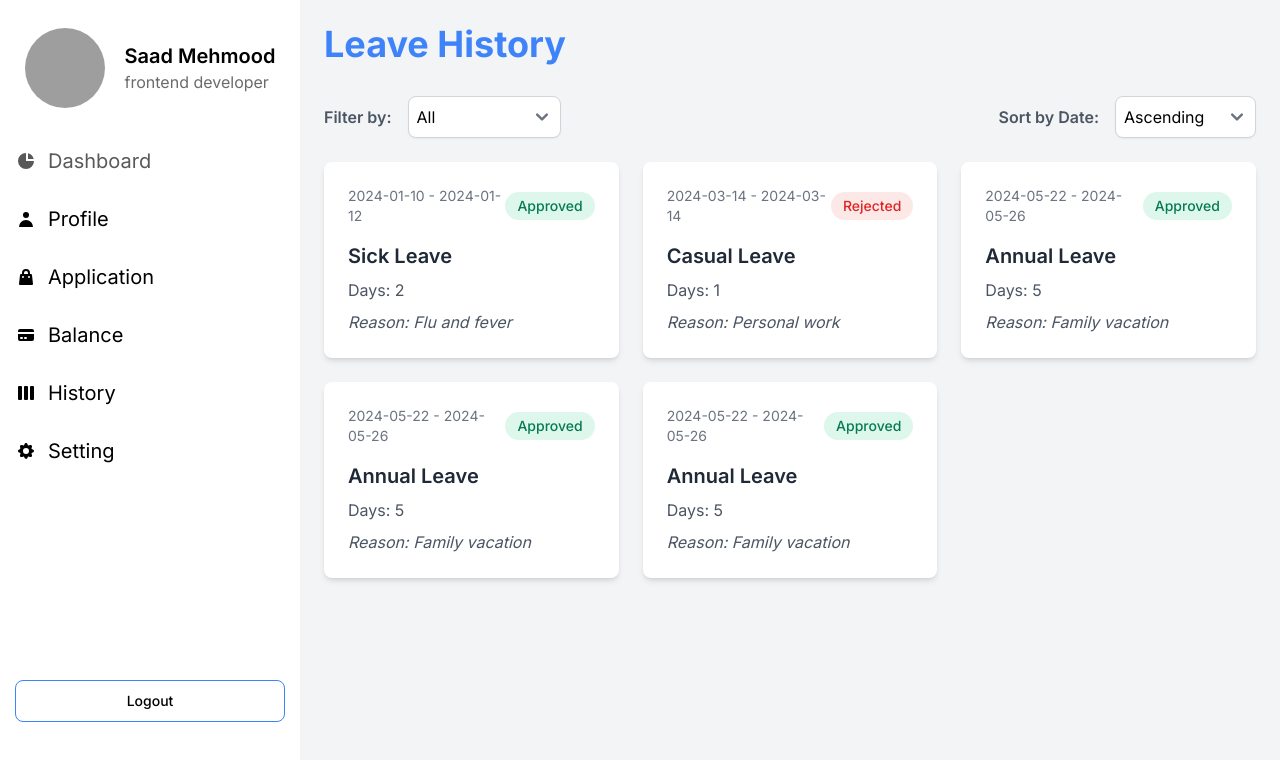
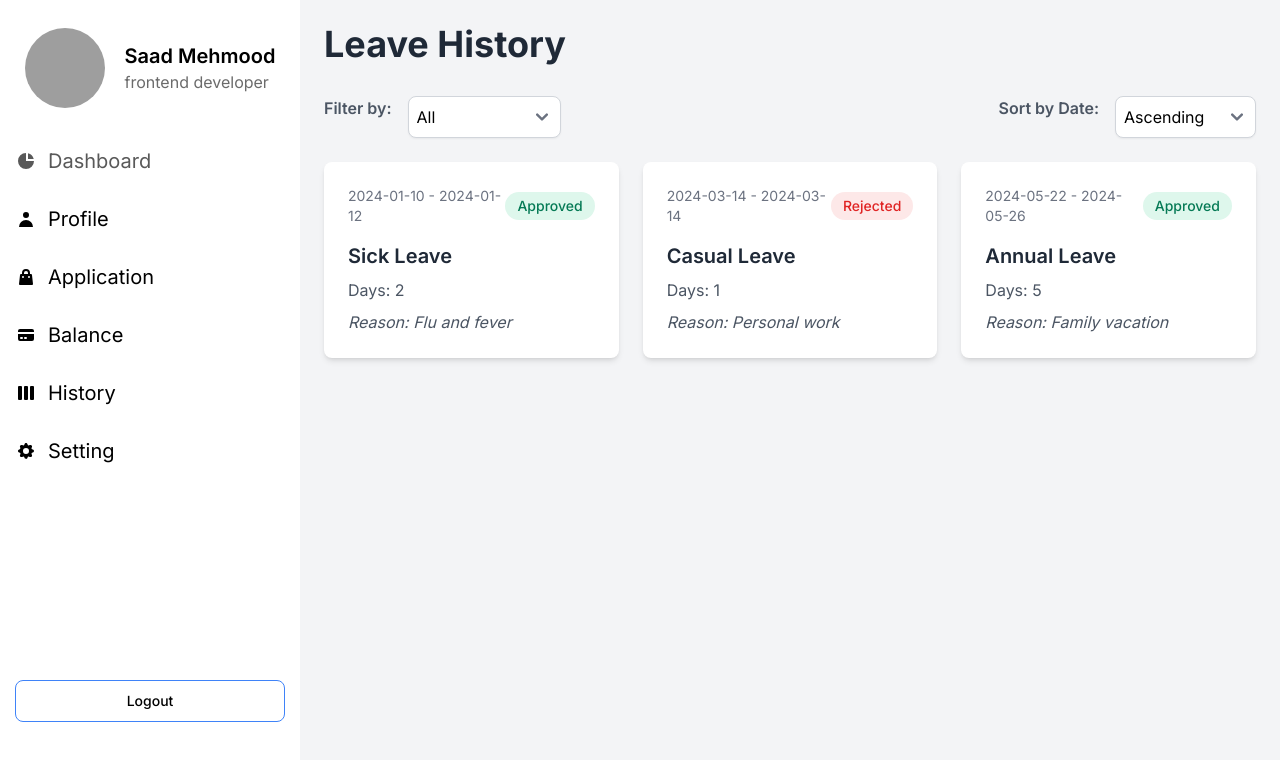
Before and after one commit to kamlesh-Sahani/lastButNotLeast, a Next.js app: page /user/history in a window 1280 px wide. Shown: the top 760 px of the page. Built offline with nearby package versions, Linux system fonts and the light colour scheme; grey boxes are pictures that could not be loaded.

Commit message:
chages in hihstory

```diff
--- a/src/app/user/history/page.tsx
+++ b/src/app/user/history/page.tsx
@@ -38,25 +38,7 @@ const LeaveHistory = () => {
       type: "Annual Leave",
       status: "Approved",
       days: 5,
-      reason: "Family vacation",
-    },
-    {
-      id: 3,
-      startDate: "2024-05-22",
-      endDate: "2024-05-26",
-      type: "Annual Leave",
-      status: "Approved",
-      days: 5,
-      reason: "Family vacation",
-    },
-    {
-      id: 3,
-      startDate: "2024-05-22",
-      endDate: "2024-05-26",
-      type: "Annual Leave",
-      status: "Approved",
-      days: 5,
-      reason: "Family vacation",
+      reason: "Family vacation ",
     },
     // Add more data as needed
   ]);
@@ -64,6 +46,7 @@ const LeaveHistory = () => {
   const [filter, setFilter] = useState<string>("");
   const [filteredData, setFilteredData] = useState<Leave[]>(leaveData);
   const [sortOrder, setSortOrder] = useState<"asc" | "desc">("asc");
+  const [hoveredLeaveId, setHoveredLeaveId] = useState<number | null>(null);
 
   const handleFilterChange = (e: React.ChangeEvent<HTMLSelectElement>) => {
     const value = e.target.value;
@@ -98,13 +81,29 @@ const LeaveHistory = () => {
     setFilteredData(sortedData);
   };
 
+  const truncateReason = (reason: string) => {
+    const words = reason.split(" ");
+    if (words.length > 3) {
+      return words.slice(0, 3).join(" ") + "...";
+    }
+    return reason;
+  };
+
+  const handleMouseEnter = (id: number) => {
+    setHoveredLeaveId(id);
+  };
+
+  const handleMouseLeave = () => {
+    setHoveredLeaveId(null);
+  };
+
   return (
-    <div className="bg-gray-100 h-screen w-full">
+    <div className="h-full w-full bg-gray-100 min-h-screen">
       <div className="container mx-auto p-6">
-        <h1 className="text-4xl font-bold mb-8 text-blue-500">Leave History</h1>
+        <h1 className="text-4xl font-bold mb-8 text-gray-800">Leave History</h1>
 
         <div className="mb-6 flex justify-between items-center">
-          <div className="flex space-x-4 items-center">
+          <div className="flex space-x-4">
             <label className="font-semibold text-gray-600">Filter by:</label>
             <select
               value={filter}
@@ -119,7 +118,7 @@ const LeaveHistory = () => {
               <option value="Rejected">Rejected</option>
             </select>
           </div>
-          <div className="flex space-x-4 items-center">
+          <div className="flex space-x-4">
             <label className="font-semibold text-gray-600">Sort by Date:</label>
             <select
               value={sortOrder}
@@ -136,7 +135,9 @@ const LeaveHistory = () => {
           {filteredData.map((leave) => (
             <div
               key={leave.id}
-              className="bg-white p-6 rounded-lg shadow-md hover:shadow-lg transition-shadow duration-300"
+              className="bg-white p-6 rounded-lg shadow-md hover:shadow-lg transition-shadow duration-300 relative"
+              onMouseEnter={() => handleMouseEnter(leave.id)}
+              onMouseLeave={handleMouseLeave}
             >
               <div className="flex justify-between items-center mb-4">
                 <span className="text-sm text-gray-500">
@@ -156,7 +157,18 @@ const LeaveHistory = () => {
                 {leave.type}
               </h2>
               <p className="text-gray-600 mb-2">Days: {leave.days}</p>
-              <p className="text-gray-600 italic">Reason: {leave.reason}</p>
+              <p className="text-gray-600 italic">
+                Reason: {truncateReason(leave.reason)}
+              </p>
+              {/* if you want then uncomment it */}
+
+              {/* {hoveredLeaveId === leave.id && (
+                <div className="absolute bg-white border border-gray-300 p-4 rounded-lg shadow-lg -bottom-10 left-0 z-10 w-full">
+                  <p className="text-gray-800">
+                    <strong>Full Reason:</strong> {leave.reason}
+                  </p>
+                </div>
+              )} */}
             </div>
           ))}
         </div>
```
